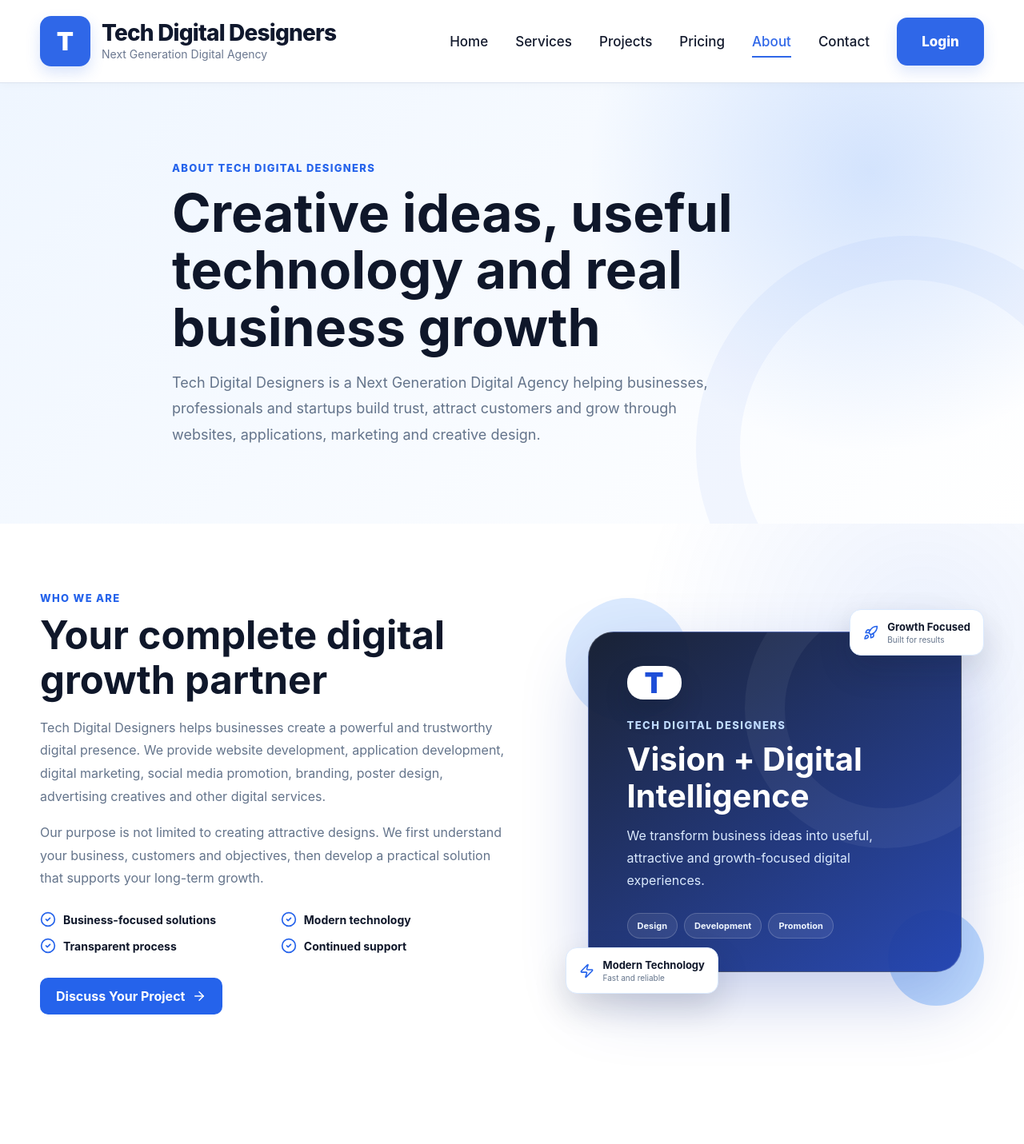
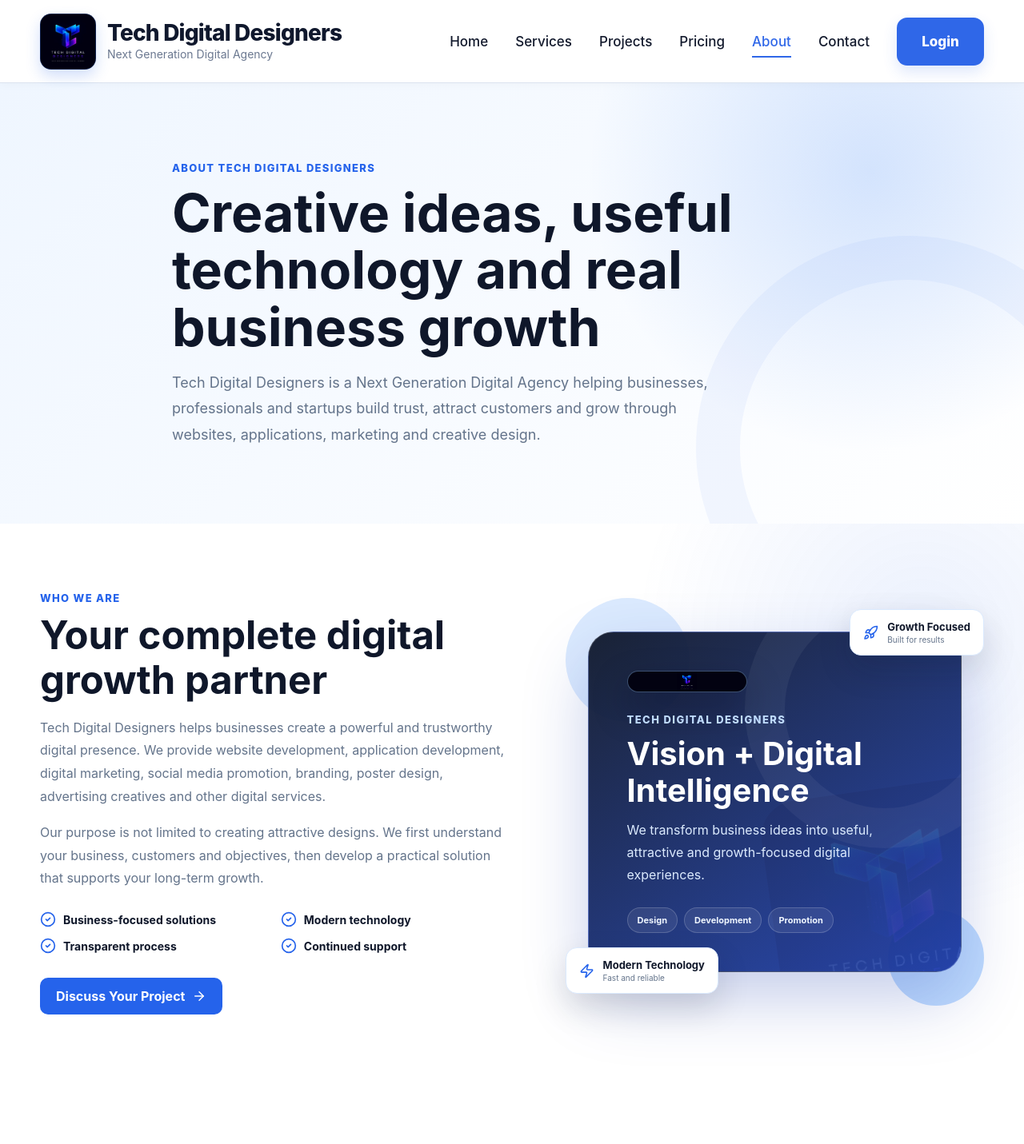
Before and after one commit to vidhyasagar118/tech-digital-designer, a React (Vite) app: page /about in a window 1280 px wide. Shown: the top 1431 px of the page at 80% size. Built offline with nearby package versions, Linux system fonts and the light colour scheme; no server answers.

Commit message:
slider update

```diff
--- a/index.html
+++ b/index.html
@@ -11,6 +11,16 @@
   Tech Digital Designers - Website, App, SEO & Digital Marketing Company
 </title>
 
+<link
+  rel="icon"
+  type="image/png"
+  href="/favicon.png"
+/>
+
+<link
+  rel="apple-touch-icon"
+  href="/favicon.png"
+/>
 <meta
   name="description"
   content="Tech Digital Designers provides professional website development, mobile app development, SEO, digital marketing, social media promotion, poster design, graphic design and branding services across India."
--- a/src/components/Footer.css
+++ b/src/components/Footer.css
@@ -25,16 +25,28 @@
 }
 
 .footer-brand-mark {
-  display: grid;
-  width: 52px;
-  height: 52px;
+  display: flex;
+  width: 60px;
+  height: 60px;
   flex-shrink: 0;
+  align-items: center;
+  justify-content: center;
+  overflow: hidden;
+  border: 1px solid
+    rgba(96, 165, 250, 0.3);
   border-radius: 13px;
-  color: #ffffff;
-  background: #2563eb;
-  font-size: 26px;
-  font-weight: 900;
-  place-items: center;
+  background: #020211;
+  box-shadow: 0 8px 20px
+    rgba(37, 99, 235, 0.2);
+}
+
+.footer-brand-mark img {
+  display: block;
+  width: 100%;
+  height: 100%;
+  max-width: 100%;
+  object-fit: contain;
+  object-position: center;
 }
 
 .footer-brand-text {
@@ -139,7 +151,6 @@
   }
 }
 
-/* Compact mobile footer */
 @media (max-width: 560px) {
   .footer {
     padding-top: 30px;
@@ -166,7 +177,6 @@
     width: 41px;
     height: 41px;
     border-radius: 10px;
-    font-size: 21px;
   }
 
   .footer-brand-text strong {
--- a/src/components/Footer.jsx
+++ b/src/components/Footer.jsx
@@ -32,7 +32,10 @@
             aria-label="Tech Digital Designers home"
           >
             <span className="footer-brand-mark">
-              T
+              <img
+                src="/tech-digital-designers-logo.png"
+                alt="Tech Digital Designers logo"
+              />
             </span>
 
             <span className="footer-brand-text">
@@ -54,9 +57,7 @@
         </div>
 
         <div className="footer-column">
-          <h4>
-            Pages
-          </h4>
+          <h4>Pages</h4>
 
           <Link to="/services">
             Services
@@ -76,9 +77,7 @@
         </div>
 
         <div className="footer-column">
-          <h4>
-            Legal
-          </h4>
+          <h4>Legal</h4>
 
           <Link to="/privacy-policy">
             Privacy Policy
@@ -94,9 +93,7 @@
         </div>
 
         <div className="footer-column footer-contact">
-          <h4>
-            Contact
-          </h4>
+          <h4>Contact</h4>
 
           <a href={`tel:${phone}`}>
             <Phone
@@ -104,9 +101,7 @@
               aria-hidden="true"
             />
 
-            <span>
-              {phone}
-            </span>
+            <span>{phone}</span>
           </a>
 
           <a href={`mailto:${email}`}>
@@ -115,9 +110,7 @@
               aria-hidden="true"
             />
 
-            <span>
-              {email}
-            </span>
+            <span>{email}</span>
           </a>
 
           <div className="footer-contact-item">
--- a/src/components/Navbar.css
+++ b/src/components/Navbar.css
@@ -4,7 +4,8 @@
   top: 0;
   width: 100%;
   border-bottom: 1px solid #dbe3ef;
-  background: rgba(255, 255, 255, 0.98);
+  background:
+    rgba(255, 255, 255, 0.98);
   box-shadow: 0 2px 12px
     rgba(15, 23, 42, 0.03);
   backdrop-filter: blur(14px);
@@ -28,19 +29,28 @@
 }
 
 .brand-mark {
-  display: inline-flex;
-  width: 63px;
-  height: 63px;
+  display: flex;
+  width: 70px;
+  height: 70px;
+  flex-shrink: 0;
   align-items: center;
   justify-content: center;
+  overflow: hidden;
+  border: 1px solid
+    rgba(47, 103, 232, 0.25);
   border-radius: 14px;
-  color: #ffffff;
-  background: #2f67e8;
+  background: #020211;
   box-shadow: 0 8px 18px
-    rgba(47, 103, 232, 0.18);
-  font-size: 31px;
-  font-weight: 900;
-  line-height: 1;
+    rgba(47, 103, 232, 0.22);
+}
+
+.brand-mark img {
+  display: block;
+  width: 100%;
+  height: 100%;
+  max-width: 100%;
+  object-fit: contain;
+  object-position: center;
 }
 
 .brand-content {
@@ -159,7 +169,6 @@
   .brand-mark {
     width: 56px;
     height: 56px;
-    font-size: 27px;
   }
 
   .nav-links {
@@ -248,20 +257,27 @@
   }
 
   .brand {
+    min-width: 0;
     gap: 9px;
   }
 
   .brand-mark {
-    width: 45px;
-    height: 45px;
+    width: 65px;
+    height: 65px;
     border-radius: 10px;
-    font-size: 23px;
+  }
+
+  .brand-content {
+    min-width: 0;
   }
 
   .brand-content strong {
     max-width: 205px;
+    overflow: hidden;
     font-size: 17px;
     letter-spacing: -0.3px;
+    text-overflow: ellipsis;
+    white-space: nowrap;
   }
 
   .brand-content small {
@@ -271,5 +287,6 @@
   .menu-button {
     width: 42px;
     height: 42px;
+    flex-shrink: 0;
   }
 }
--- a/src/components/Navbar.jsx
+++ b/src/components/Navbar.jsx
@@ -23,13 +23,9 @@
     useState(false);
 
   const auth = useAuth();
-
-  const user =
-    auth?.user || null;
-
+  const user = auth?.user || null;
   const isAdmin =
     auth?.isAdmin || false;
-
   const logout =
     auth?.logout || (() => {});
 
@@ -52,7 +48,10 @@
           aria-label="Tech Digital Designers home"
         >
           <span className="brand-mark">
-            T
+            <img
+              src="/tech-digital-designers-logo.png"
+              alt="Tech Digital Designers logo"
+            />
           </span>
 
           <span className="brand-content">
--- a/src/components/Slider.css
+++ b/src/components/Slider.css
@@ -17,14 +17,23 @@
   min-height: 560px;
   color: #ffffff;
   background-color: #0f172a;
-  background-position: center;
-  background-repeat: no-repeat;
-  background-size: cover;
+
+  /* First value gradient ke liye,
+     second value image ke liye */
+  background-position:
+    center,
+    center;
+  background-repeat:
+    no-repeat,
+    no-repeat;
+  background-size:
+    100% 100%,
+    contain;
+
   isolation: isolate;
   transition:
     background-image 0.5s ease;
 }
-
 .slider-overlay {
   position: absolute;
   z-index: 0;
@@ -325,9 +334,7 @@
     align-items: center;
   }
 
-  .slider {
-    background-position: center;
-  }
+
 
   .slider::before {
     position: absolute;
--- a/src/pages/About.css
+++ b/src/pages/About.css
@@ -126,21 +126,46 @@
   content: "";
 }
 
-.about-logo-symbol {
+.about-visual-main::after {
+  position: absolute;
+  right: -75px;
+  bottom: -80px;
+  width: 310px;
+  height: 310px;
+  border-radius: 45px;
+  background:
+    url("/tech-digital-designers-logo.png")
+    center / contain no-repeat;
+  content: "";
+  opacity: 0.07;
+  pointer-events: none;
+  transform: rotate(-8deg);
+}
+
+.about-brand-logo {
   position: relative;
   z-index: 2;
-  display: grid;
-  width: 68px;
-  height: 68px;
-  margin-bottom: 24px;
-  border-radius: 20px;
-  color: #1d4ed8;
-  background: #ffffff;
-  font-size: 35px;
-  font-weight: 900;
-  place-items: center;
-  box-shadow: 0 16px 30px
-    rgba(15, 23, 42, 0.2);
+  display: flex;
+  width: 150px;
+  height: 150px;
+  margin-bottom: 26px;
+  align-items: center;
+  justify-content: center;
+  overflow: hidden;
+  border: 1px solid
+    rgba(147, 197, 253, 0.4);
+  border-radius: 26px;
+  background: #020211;
+  box-shadow: 0 20px 45px
+    rgba(2, 6, 23, 0.35);
+}
+
+.about-brand-logo img {
+  display: block;
+  width: 100%;
+  height: 100%;
+  object-fit: contain;
+  object-position: center;
 }
 
 .about-visual-main > span {
@@ -893,10 +918,11 @@
     bottom: 2px;
   }
 
-  .about-logo-symbol {
-    width: 57px;
-    height: 57px;
-    font-size: 29px;
+  .about-brand-logo {
+    width: 112px;
+    height: 112px;
+    margin-bottom: 18px;
+    border-radius: 20px;
   }
 
   .about-mission-card {
--- a/src/pages/About.jsx
+++ b/src/pages/About.jsx
@@ -274,8 +274,11 @@
 
             <div className="about-visual">
               <div className="about-visual-main">
-                <div className="about-logo-symbol">
-                  T
+                <div className="about-brand-logo">
+                  <img
+                    src="/tech-digital-designers-logo.png"
+                    alt="Tech Digital Designers"
+                  />
                 </div>
 
                 <span>
```
Also changed, not shown: public/favicon.png (added), public/tech-digital-designers-logo.png (added).
